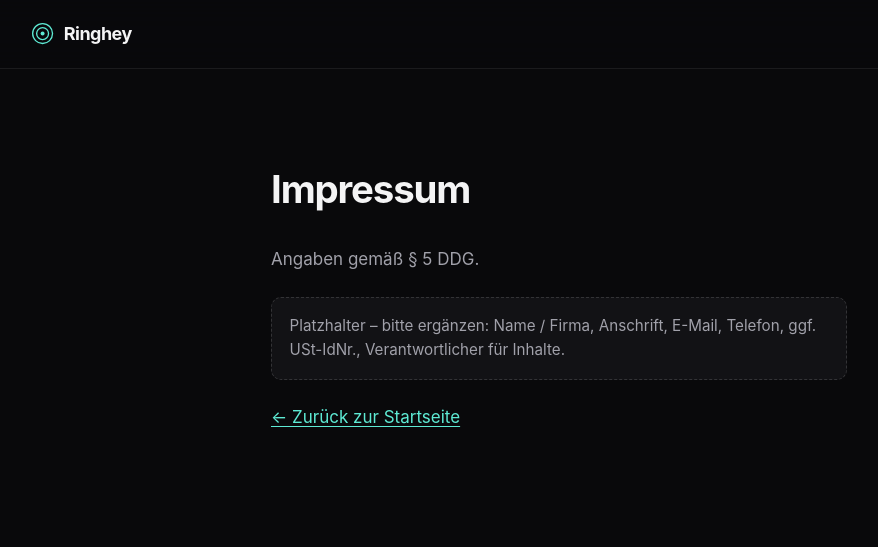
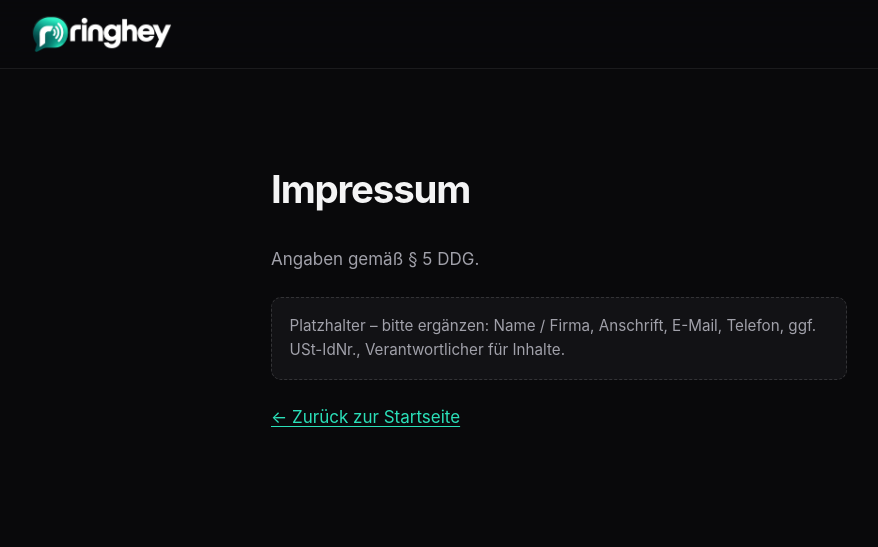
Before and after one commit to NiksWrld/ringhey-site, a plain HTML site: page impressum.html in a window 1280 px wide. Shown: the whole page, without its empty margins (81-959 px from the left). Drawn offline with Linux system fonts and the light colour scheme.

Commit message:
Add Jan's Ringhey logo and match the site teal.
The original artwork is stored untouched in assets. A transparent wordmark is used in the nav and footer, the bubble is cropped for favicons and the social image, and the accent colour is sampled from the logo gradient.

```diff
--- a/impressum.html
+++ b/impressum.html
@@ -1,4 +1,12 @@
 <!doctype html>
-<html lang="de"><head><meta charset="utf-8"><meta name="viewport" content="width=device-width, initial-scale=1"><meta name="color-scheme" content="dark"><meta name="robots" content="noindex"><title>Impressum — Ringhey</title><link rel="icon" href="favicon.svg" type="image/svg+xml"><link rel="stylesheet" href="styles.css"></head>
-<body><header class="site-header"><div class="header-inner"><a class="logo" href="index.html"><svg viewBox="0 0 28 28" fill="none" aria-hidden="true"><circle cx="14" cy="14" r="12" stroke="currentColor" stroke-width="1.6"/><circle cx="14" cy="14" r="7.2" stroke="currentColor" stroke-width="1.6"/><circle cx="14" cy="14" r="2.4" fill="currentColor"/></svg>Ringhey</a></div></header>
+<html lang="de"><head><meta charset="utf-8"><meta name="viewport" content="width=device-width, initial-scale=1"><meta name="color-scheme" content="dark"><meta name="robots" content="noindex"><title>Impressum — Ringhey</title><link rel="icon" href="favicon.ico" sizes="32x32">
+<link rel="icon" href="favicon-32.png" type="image/png" sizes="32x32">
+<link rel="icon" href="favicon-512.png" type="image/png" sizes="512x512">
+<link rel="apple-touch-icon" href="apple-touch-icon.png"><link rel="stylesheet" href="styles.css"></head>
+<body><header class="site-header"><div class="header-inner"><a class="logo" href="index.html" aria-label="Ringhey home">
+      <picture>
+        <source type="image/webp" srcset="assets/ringhey-logo.webp">
+        <img src="assets/ringhey-logo.png" srcset="assets/ringhey-logo.png 1x, assets/ringhey-logo@2x.png 2x" alt="Ringhey" width="150" height="40">
+      </picture>
+    </a></div></header>
 <main class="wrap legal"><h1>Impressum</h1><p>Angaben gemäß § 5 DDG.</p><div class="placeholder-box">Platzhalter – bitte ergänzen: Name / Firma, Anschrift, E-Mail, Telefon, ggf. USt-IdNr., Verantwortlicher für Inhalte.</div><p><a href="index.html">← Zurück zur Startseite</a></p></main></body></html>
--- a/styles.css
+++ b/styles.css
@@ -9,10 +9,10 @@
   --faint: #71717a;
   --line: rgba(255, 255, 255, 0.08);
   --line-strong: rgba(255, 255, 255, 0.14);
-  --accent: #5eead4;
-  --accent-fg: #042f2e;
-  --accent-soft: rgba(94, 234, 212, 0.12);
-  --accent-glow: rgba(94, 234, 212, 0.28);
+  --accent: #2BE0B9;
+  --accent-fg: #04332E;
+  --accent-soft: rgba(43, 224, 185, 0.14);
+  --accent-glow: rgba(51, 245, 200, 0.28);
   --danger: #fca5a5;
   --radius: 1rem;
   --radius-sm: 0.625rem;
@@ -59,7 +59,7 @@ a {
   text-underline-offset: 0.18em;
 }
 
-a:hover { color: #99f6e4; }
+a:hover { color: #33F5C8; }
 
 :focus { outline: none; }
 :focus-visible {
@@ -105,19 +105,24 @@ a:hover { color: #99f6e4; }
 .logo {
   display: inline-flex;
   align-items: center;
-  gap: 0.6rem;
-  color: var(--fg);
   text-decoration: none;
-  font-weight: 650;
-  letter-spacing: -0.03em;
-  font-size: 1.125rem;
+  line-height: 0;
 }
-.logo:hover { color: var(--fg); }
-.logo svg {
-  inline-size: 1.45rem;
-  block-size: 1.45rem;
-  color: var(--accent);
-  flex: none;
+.logo picture, .logo img {
+  display: block;
+  height: 2.35rem;
+  width: auto;
+}
+.logo:hover { opacity: 0.88; }
+.footer-brand {
+  display: flex;
+  align-items: center;
+  gap: 0.9rem 1.15rem;
+  flex-wrap: wrap;
+}
+.footer-logo img, .footer-logo picture {
+  height: 1.85rem;
+  width: auto;
 }
 
 .site-nav { margin-inline-start: auto; }
@@ -223,7 +228,7 @@ a:hover { color: #99f6e4; }
   background: var(--accent);
   color: var(--accent-fg);
 }
-.btn-primary:hover { background: #99f6e4; color: var(--accent-fg); }
+.btn-primary:hover { background: #33F5C8; color: var(--accent-fg); }
 .btn-ghost {
   background: transparent;
   color: var(--fg);
@@ -515,7 +520,7 @@ a.header-cta { display: none; }
   cursor: pointer;
   box-shadow: 0 10px 30px rgba(0, 0, 0, 0.35), 0 0 0 6px var(--accent-soft);
 }
-.talk-fab:hover { background: #99f6e4; color: var(--accent-fg); }
+.talk-fab:hover { background: #33F5C8; color: var(--accent-fg); }
 .talk-fab svg {
   inline-size: 1.2rem;
   block-size: 1.2rem;
```
Also changed, not shown: 404.html (+9 -4 lines), datenschutz.html (+10 -2 lines), index.html (+17 -6 lines), apple-touch-icon.png, assets/ringhey-logo-original.png (added), assets/ringhey-logo.png (added), assets/ringhey-logo.webp (added), assets/ringhey-logo@2x.png (added), favicon-180.png (added), favicon-32.png, favicon-512.png (added), favicon.ico (added), favicon.svg (deleted), logo.svg (deleted), 1 more files, 1 other file.
